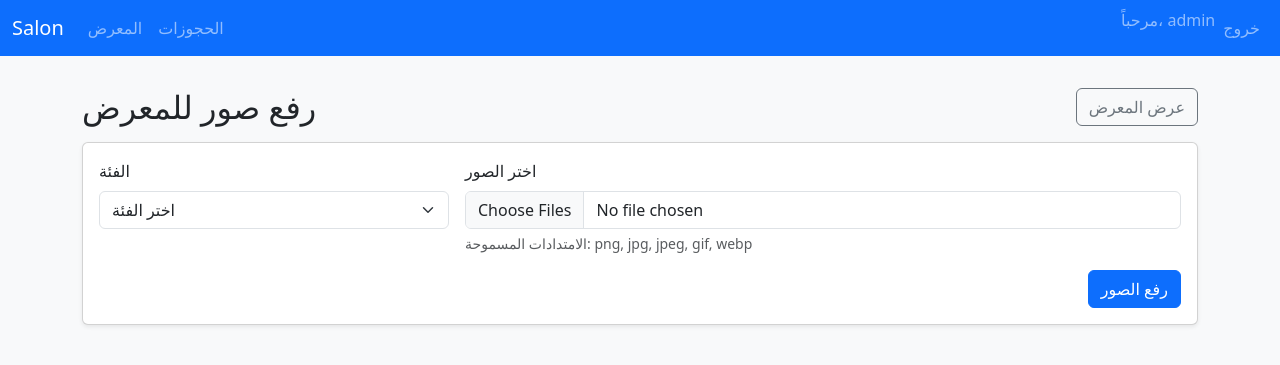
After one commit to citybeachgulf-droid/salon, a Flask app: page /admin/gallery in a window 1280 px wide. The commit adds this page. Shown: the top 365 px of the page. Run offline with Flask 3, Linux system fonts and the light colour scheme; a user stored in the database is signed in.

Commit message:
Add admin gallery image upload functionality (#16)
Co-authored-by: Cursor Agent <cursoragent@cursor.com>

```diff
--- a/salon_flask/routes/main.py
+++ b/salon_flask/routes/main.py
@@ -12,6 +12,7 @@ from models import Inventory, InventoryTransaction, Employee
 from decimal import Decimal
 from werkzeug.utils import secure_filename
 import os
+import uuid
 
 
 pos_bp = Blueprint('pos', __name__, template_folder='../templates')
@@ -914,6 +915,58 @@ def gallery_category(category_key):
         images=images
     )
 
+
+# -----------------------------
+# Admin: Upload Gallery Images
+# -----------------------------
+@main_bp.route('/admin/gallery', methods=['GET', 'POST'])
+def admin_gallery():
+    if session.get('role') != 'admin':
+        return "Access Denied", 403
+
+    categories = [
+        {"key": "hair", "title": "تساريح"},
+        {"key": "makeup", "title": "ميك أب"},
+        {"key": "nails", "title": "أظافر"}
+    ]
+
+    if request.method == 'POST':
+        category_key = request.form.get('category')
+        allowed_keys = {c["key"] for c in categories}
+        if category_key not in allowed_keys:
+            flash('فئة غير صحيحة.', 'danger')
+            return redirect(url_for('main.admin_gallery'))
+
+        files = request.files.getlist('images')
+        if not files:
+            flash('يرجى اختيار صورة واحدة على الأقل.', 'warning')
+            return redirect(url_for('main.admin_gallery'))
+
+        base_dir = os.path.join('static', 'uploads', 'gallery', category_key)
+        os.makedirs(base_dir, exist_ok=True)
+
+        allowed_ext = {'.png', '.jpg', '.jpeg', '.gif', '.webp'}
+        saved_count = 0
+        for f in files:
+            if not f or f.filename == '':
+                continue
+            name = secure_filename(f.filename)
+            _, ext = os.path.splitext(name.lower())
+            if ext not in allowed_ext:
+                continue
+            unique_name = f"{uuid.uuid4().hex}{ext}"
+            f.save(os.path.join(base_dir, unique_name))
+            saved_count += 1
+
+        if saved_count:
+            flash(f'تم رفع {saved_count} صورة بنجاح.', 'success')
+        else:
+            flash('لم يتم رفع أي صور. تأكد من الامتداد المسموح.', 'warning')
+
+        return redirect(url_for('main.admin_gallery'))
+
+    return render_template('admin_gallery.html', categories=categories)
+
 # -----------------------------
 # POS: Create Sale and Invoice
 # -----------------------------
--- a/salon_flask/templates/admin_dashboard.html
+++ b/salon_flask/templates/admin_dashboard.html
@@ -19,6 +19,7 @@
             <a href="{{ url_for('main.customers') }}" class="bg-pink-500 text-white py-2 px-4 rounded-lg shadow hover:bg-pink-600 transition">العملاء</a>
             <a href="{{ url_for('main.pos_bookings') }}" class="bg-pink-700 text-white py-2 px-4 rounded-lg shadow hover:bg-pink-800 transition">الحجوزات</a>
             <a href="{{ url_for('main.pos_dashboard') }}" class="bg-pink-200 text-white py-2 px-4 rounded-lg shadow hover:bg-pink-300 transition">POS</a>
+            <a href="{{ url_for('main.admin_gallery') }}" class="bg-pink-800 text-white py-2 px-4 rounded-lg shadow hover:bg-pink-900 transition">إضافة صور المعرض</a>
         </nav>
     </div>
 
--- /dev/null
+++ b/salon_flask/templates/admin_gallery.html
@@ -0,0 +1,31 @@
+{% extends 'layout.html' %}
+{% block content %}
+<div class="py-2">
+  <div class="d-flex justify-content-between align-items-center mb-3">
+    <h2 class="m-0">رفع صور للمعرض</h2>
+    <a class="btn btn-outline-secondary" href="{{ url_for('main.gallery') }}">عرض المعرض</a>
+  </div>
+
+  <form action="{{ url_for('main.admin_gallery') }}" method="post" enctype="multipart/form-data" class="card p-3 shadow-sm">
+    <div class="row g-3">
+      <div class="col-12 col-md-4">
+        <label class="form-label">الفئة</label>
+        <select name="category" class="form-select" required>
+          <option value="" selected disabled>اختر الفئة</option>
+          {% for c in categories %}
+          <option value="{{ c.key }}">{{ c.title }}</option>
+          {% endfor %}
+        </select>
+      </div>
+      <div class="col-12 col-md-8">
+        <label class="form-label">اختر الصور</label>
+        <input type="file" name="images" class="form-control" accept="image/*" multiple required>
+        <div class="form-text">الامتدادات المسموحة: png, jpg, jpeg, gif, webp</div>
+      </div>
+    </div>
+    <div class="mt-3 d-flex justify-content-end">
+      <button type="submit" class="btn btn-primary">رفع الصور</button>
+    </div>
+  </form>
+</div>
+{% endblock %}
```
